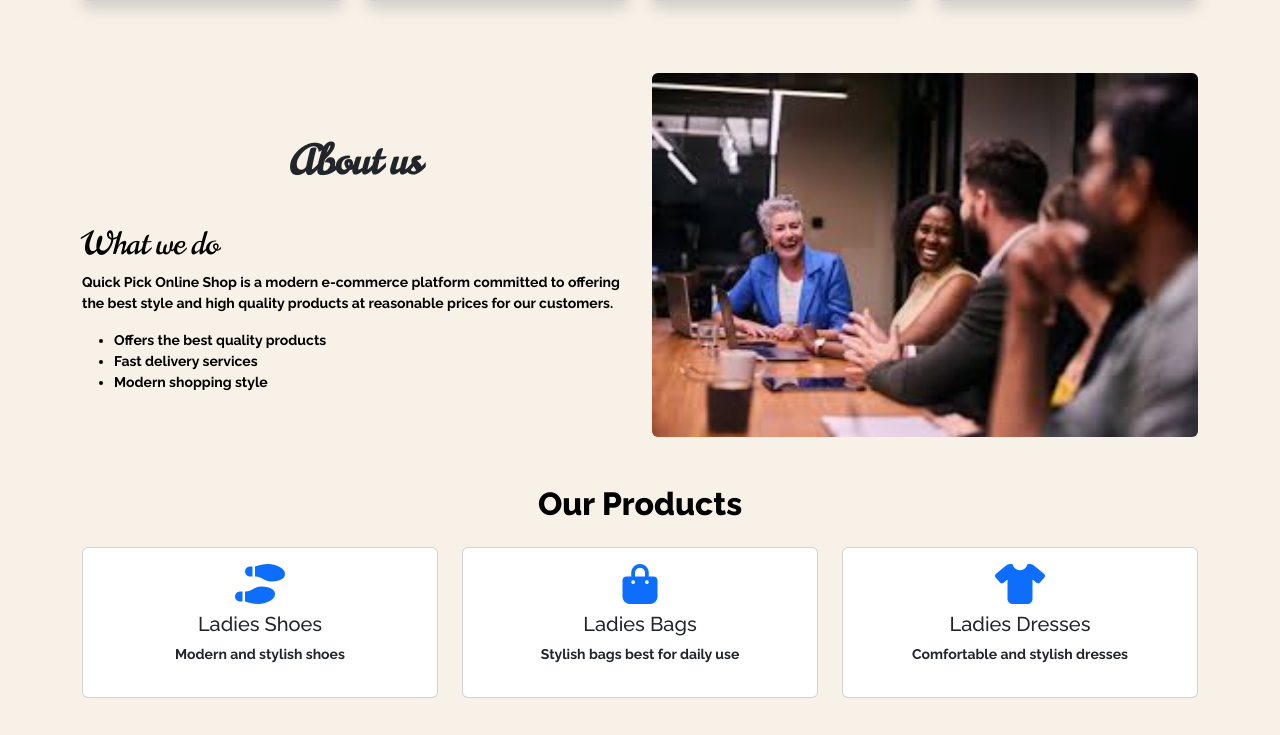
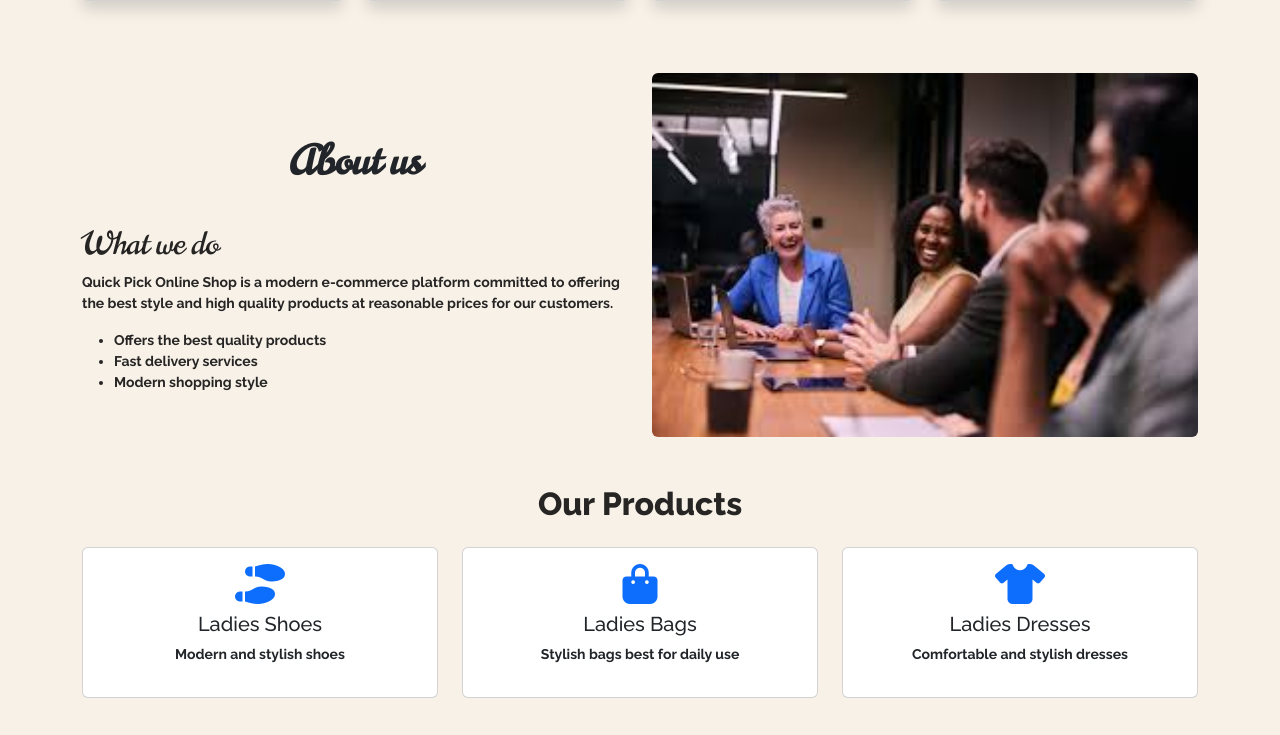
Before and after one commit to maryaazraty/My-online-shop, a plain HTML site: page index.html in a window 1280 px wide. Shown: the part 1405-2140 px from the top of the page. Drawn offline with nearby package versions, Linux system fonts and the light colour scheme.

Commit message:
Updated css

```diff
--- a/css/style.css
+++ b/css/style.css
@@ -133,12 +133,10 @@
 	border-radius: 40px;
 	animation: item 1s ease-in-out;
   }
-  #mySlider { border-radius: 45px ;}
-
   h1,h2 { font-family: norican, cursive;}
 
   #about { font-family: Raleway, sans-serif;
-	color: black;
+	color: rgba(0, 0, 0, 0.849);
 	animation: effect 1s ease-in-out;
 	font-weight: bolder;
   }
```
